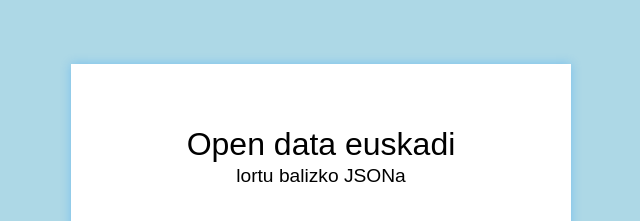
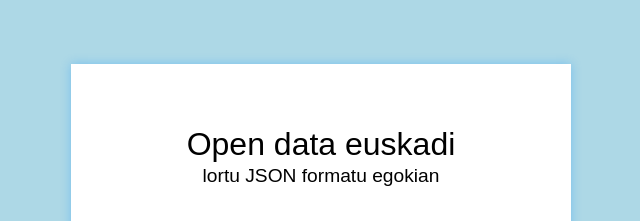
Before and after one commit to sergixnet/opendata-proxy, a website: page src/index.html in a window 1280 px wide. Shown: the part 191-412 px from the top of the page, without its empty margins (319-959 px from the left). Drawn offline with Linux system fonts and the light colour scheme.

Commit message:
Changed some text and styles on index.html

```diff
--- a/src/index.html
+++ b/src/index.html
@@ -8,13 +8,18 @@
     *, *:before, *:after {
       box-sizing: border-box;
     }
+
     body {
       height: 100vh;
+      display: -webkit-box;
       display: flex;
+      -webkit-box-pack: center;
       justify-content: center;
+      -webkit-box-align: center;
       align-items: center;
       background-color:lightblue;
     }
+
     .main {
       width: 80%;
       max-width: 500px;
@@ -51,7 +56,7 @@
 </head>
 <body>
   <main class="main">
-    <label for="input" class="label">Open data euskadi <span>lortu balizko JSONa</span></label>
+    <label for="input" class="label">Open data euskadi <span>lortu JSON formatu egokian</span></label>
     <input type="text" id="input" class="input" placeholder="Sartu JSON fitxategiaren helbidea">
     <p>... eta segituan jasoko duzu</p>
   </main>
```
